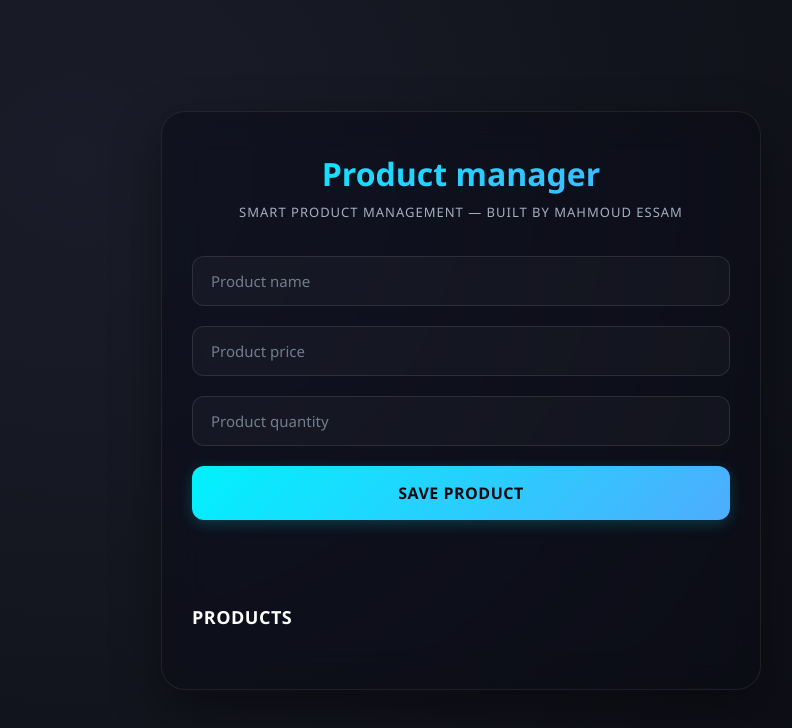
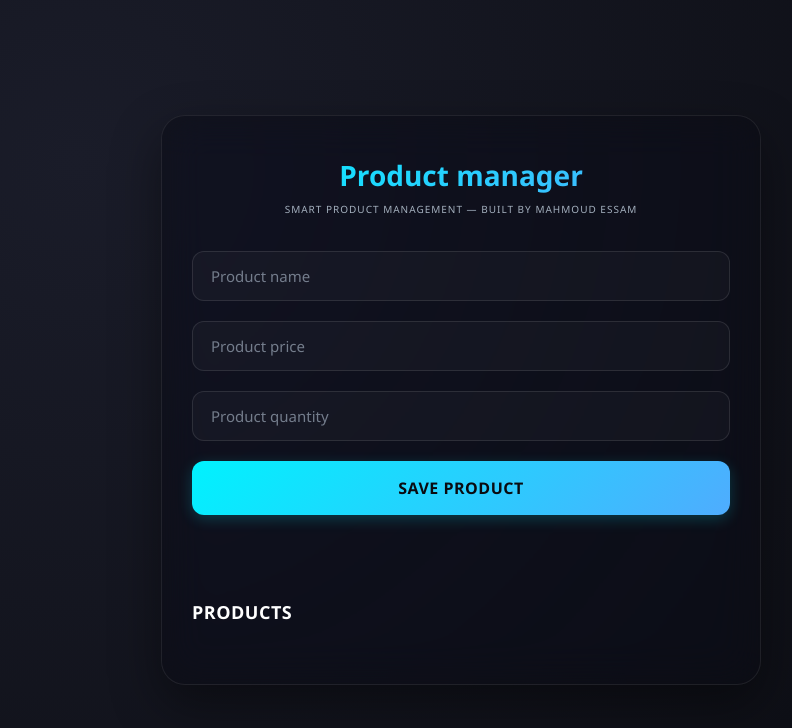
Before and after one commit to kali1medo1linux-crypto/Product-manager, a plain HTML site: page index.html in a window 1280 px wide. Shown: the whole page, without its empty margins (179-971 px from the left). Drawn offline with Linux system fonts and the light colour scheme.

Commit message:
Refactor CSS styles for improved design
Updated styles for various elements including h1, subtitle, and buttons.

```diff
--- a/styles.css
+++ b/styles.css
@@ -28,7 +28,7 @@ body {
 }
 
 h1 {
-    font-size: 32px;
+    font-size: 28px;
     font-weight: 800;
     text-align: center;
     margin-bottom: 8px;
@@ -41,7 +41,7 @@ h1 {
 .subtitle {
     text-align: center;
     color: #a4b0be;
-    font-size: 13px;
+    font-size: 10px;
     letter-spacing: 1px;
     margin-bottom: 35px;
     text-transform: uppercase;
```
